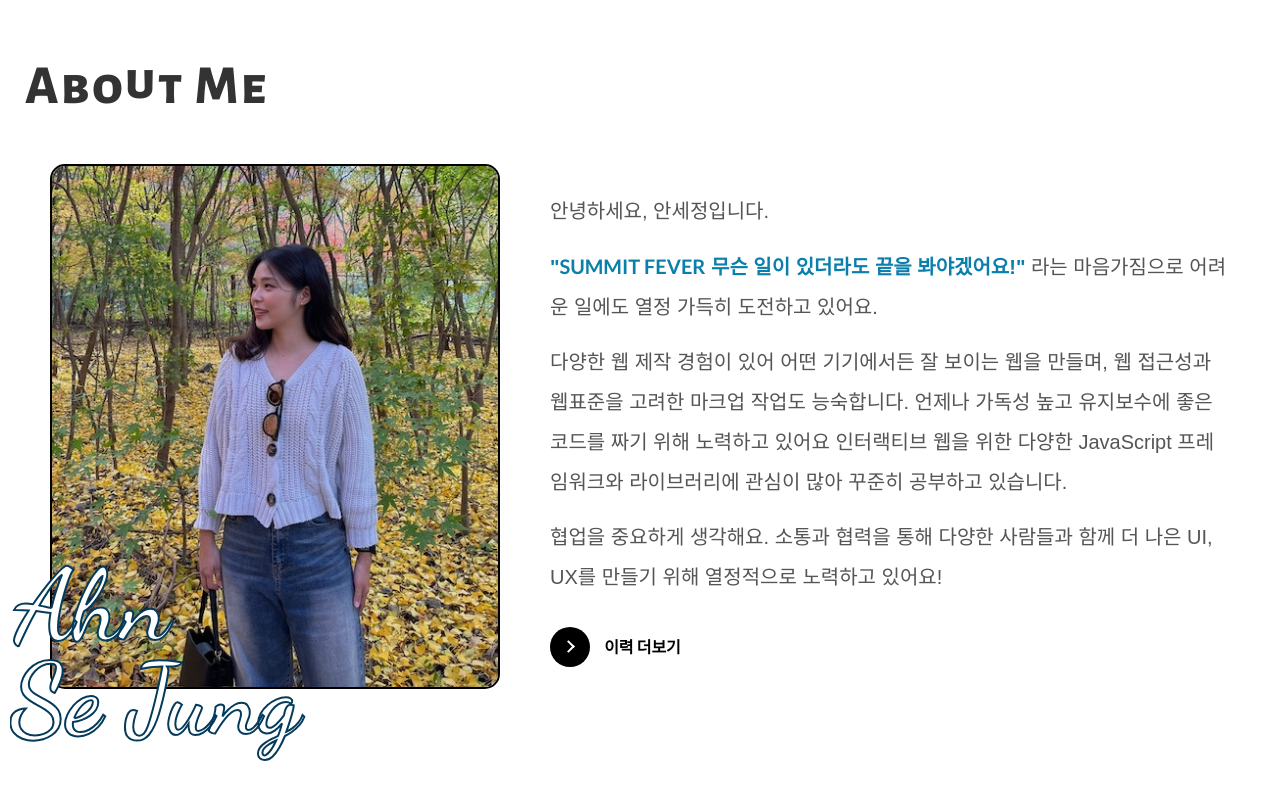
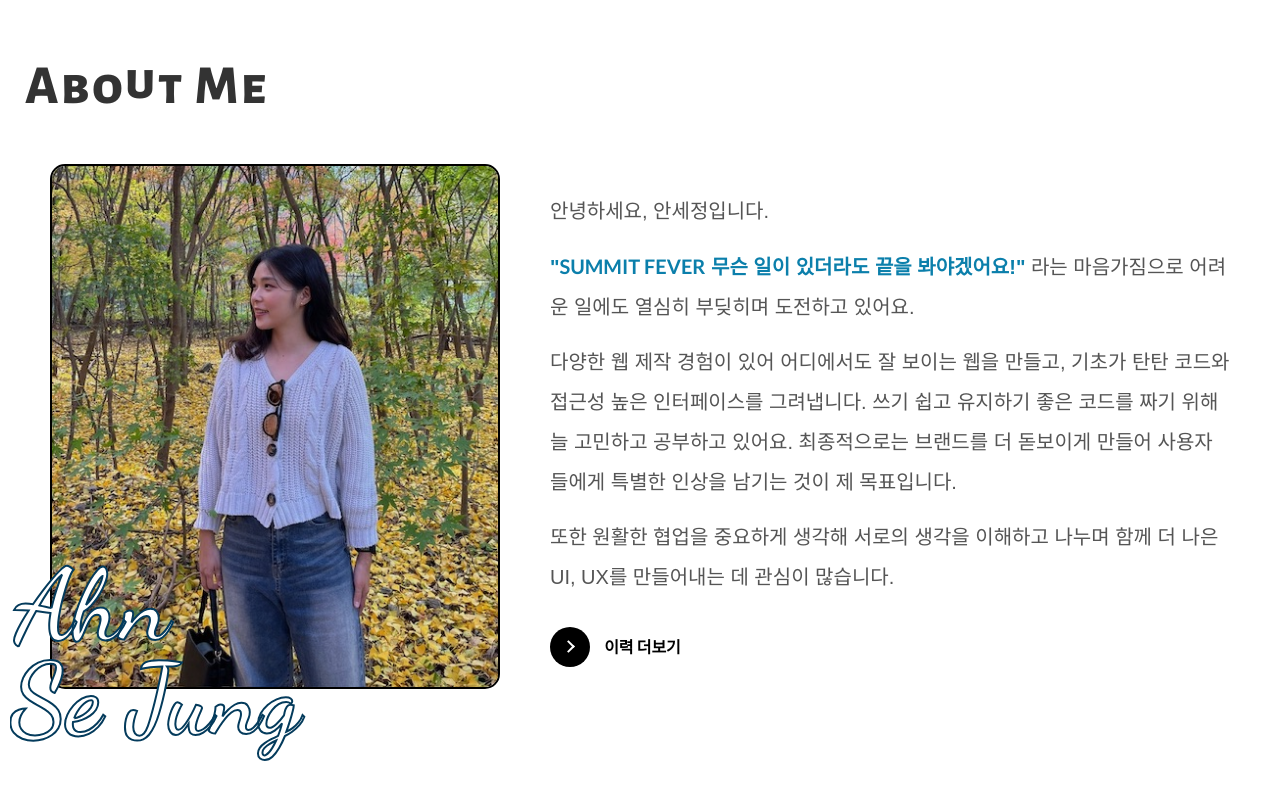
Before and after one commit to sejungahn/portfolio, a website: page index.html in a window 1280 px wide. Shown: the part 941-1741 px from the top of the page. Drawn offline with nearby package versions, Linux system fonts and the light colour scheme.

Commit message:
update index.html

```diff
--- a/index.html
+++ b/index.html
@@ -40,8 +40,7 @@
                             <i class="fas fa-envelope"><span class="blind">메일</span></i>
 
                         </a></li>
-                    <li><a href="https://github.com/sejungahn" target="_blank" title="깃헙새창열림"><i class="fab fa-github"><span
-                                    class="blind">github</span></i></a></i></li>
+                    <li><a href="https://github.com/sejungahn" target="_blank" title="깃헙새창열림"><i class="fab fa-github"><span class="blind">github</span></i></a></i></li>
                 </ul>
             </div>
         </header>
@@ -113,14 +112,16 @@
                                 안녕하세요, 안세정입니다.
                             </p>
                             <p class="text motion">
-                                <strong>"<span>SUMMIT FEVER</span> 무슨 일이 있더라도 끝을 봐야겠어요!"</strong> 라는 마음가짐으로 어려운 일에도 열정 가득히 도전하고 있어요.
+                                <strong>"<span>SUMMIT FEVER</span> 무슨 일이 있더라도 끝을 봐야겠어요!"</strong> 라는 마음가짐으로 어려운 일에도 열심히 부딪히며 도전하고 있어요.
                             </p>
                             <p class="text motion">
-                                다양한 웹 제작 경험이 있어 어떤 기기에서든 잘 보이는 웹을 만들며, 웹 접근성과 웹표준을 고려한 마크업 작업도 능숙합니다. 언제나 가독성 높고 유지보수에 좋은 코드를 짜기 위해 노력하고 있어요
-                                인터랙티브 웹을 위한 다양한 JavaScript 프레임워크와 라이브러리에 관심이 많아 꾸준히 공부하고 있습니다.
+                                다양한 웹 제작 경험이 있어 어디에서도 잘 보이는 웹을 만들고, 기초가 탄탄 코드와 접근성 높은 인터페이스를 그려냅니다.
+                                쓰기 쉽고 유지하기 좋은 코드를 짜기 위해 늘 고민하고 공부하고 있어요.
+                                최종적으로는 브랜드를 더 돋보이게 만들어 사용자들에게 특별한 인상을 남기는 것이 제 목표입니다.
                             </p>
                             <p class="text motion">
-                                협업을 중요하게 생각해요. 소통과 협력을 통해 다양한 사람들과 함께 더 나은 UI, UX를 만들기 위해 열정적으로 노력하고 있어요!
+                                또한 원활한 협업을 중요하게 생각해 서로의 생각을 이해하고 나누며 함께 더 나은 UI, UX를 만들어내는 데 관심이 많습니다.
+
                             </p>
                             <div class="btn">
                                 <a href="https://sejungahn.notion.site/Sejung-2e05ec546cb24e7aa63b21bd6c2b9f04" class="btn-more motion is-active"
```
